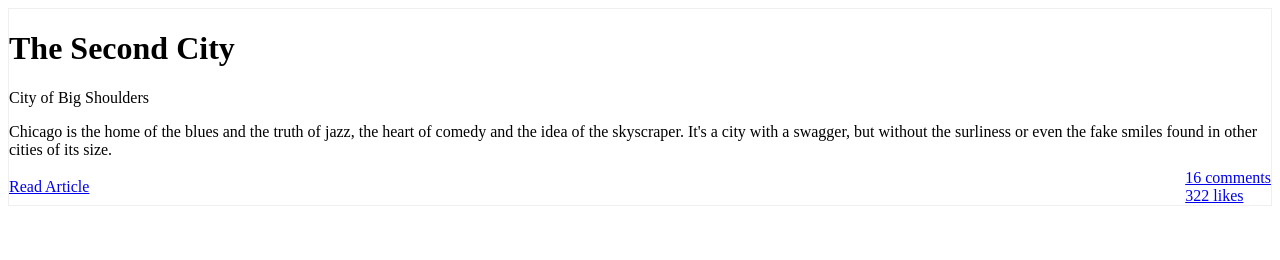
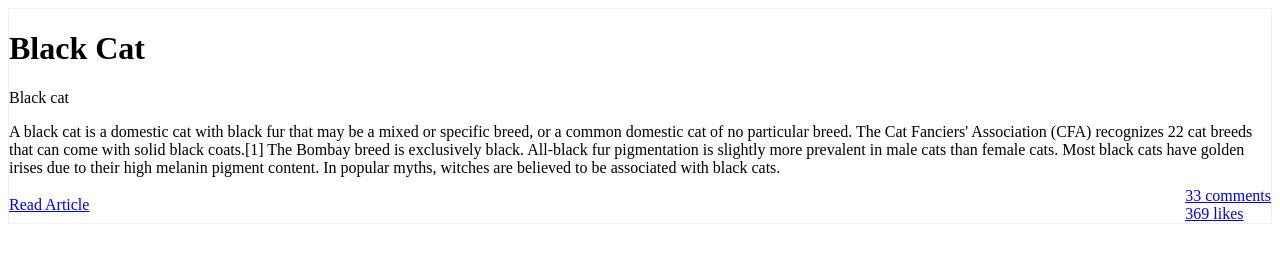
Before and after one commit to CristianoSword/Card-s-Css, a plain HTML site: page card.html in a window 1280 px wide. Drawn offline with Linux system fonts and the light colour scheme.

Commit message:
text div

```diff
--- a/card.html
+++ b/card.html
@@ -13,30 +13,31 @@
 <body>
     <div class="card">
         <div class="card-content">
-          <h1>The Second City</h1>
-          <div class="subtitle">City of Big Shoulders</div>
+          <h1>Black Cat</h1>
+          <div class="subtitle">Black cat </div>
           <p>
-            Chicago is the home of the blues and the truth of jazz, the heart of comedy and the idea of
-            the skyscraper. It's a city with a swagger, but without the surliness or even the fake smiles
-            found in other cities of its size.
+            A black cat is a domestic cat with black fur that may be a mixed or specific breed, or a common domestic cat of no particular breed.
+            The Cat Fanciers' Association (CFA) recognizes 22 cat breeds that can come with solid black coats.[1] The Bombay breed is exclusively black.
+            All-black fur pigmentation is slightly more prevalent in male cats than female cats. Most black cats have
+            golden irises due to their high melanin pigment content. In popular myths, witches are believed to be associated with black cats.
           </p>
 
           <div class="card-details">
             <div class="card-details-inner">
               <div class="read-more">
-                <a class="button" href="https://en.wikivoyage.org/wiki/Chicago">Read Article</a>
+                <a class="button" href="https://en.wikipedia.org/wiki/Black_cat">Read Article</a>
               </div>
               <div class="options">
                 <div class="comments">
                   <a href="#!">
                     <i class="fa fa-comments-o"></i>
-                    16 comments
+                    33 comments
                   </a>
                 </div>
                 <div class="likes">
                   <a href="#!">
                     <i class="fa fa-heart-o"></i>
-                    322 likes
+                    369 likes
                   </a>
                 </div>
               </div>
```
